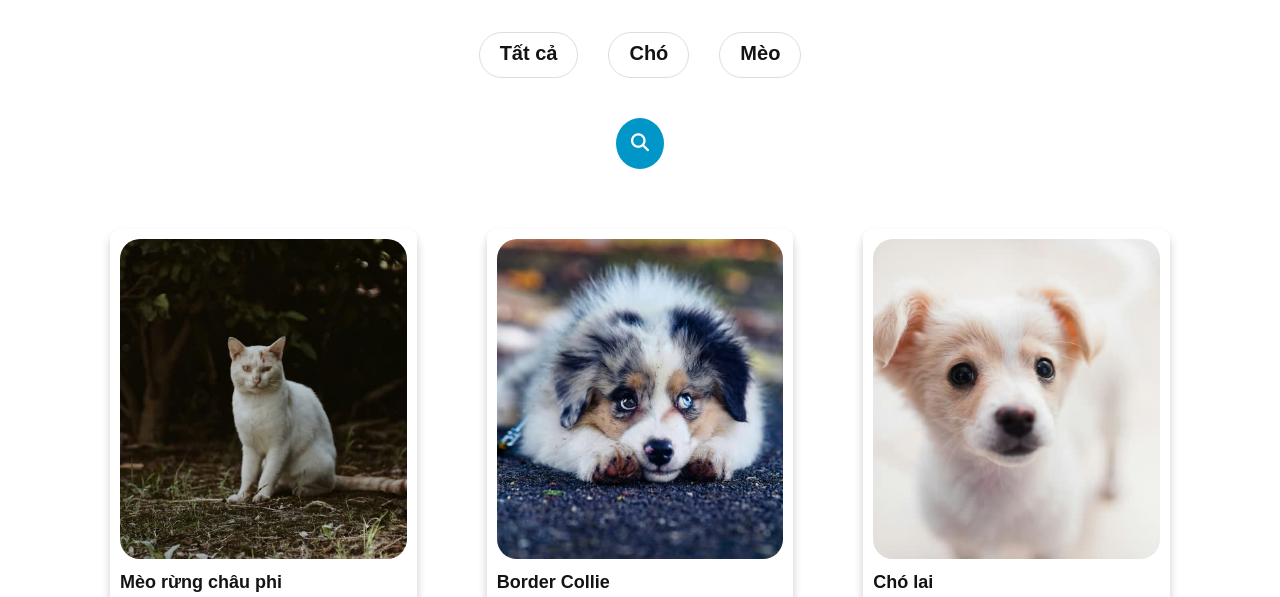
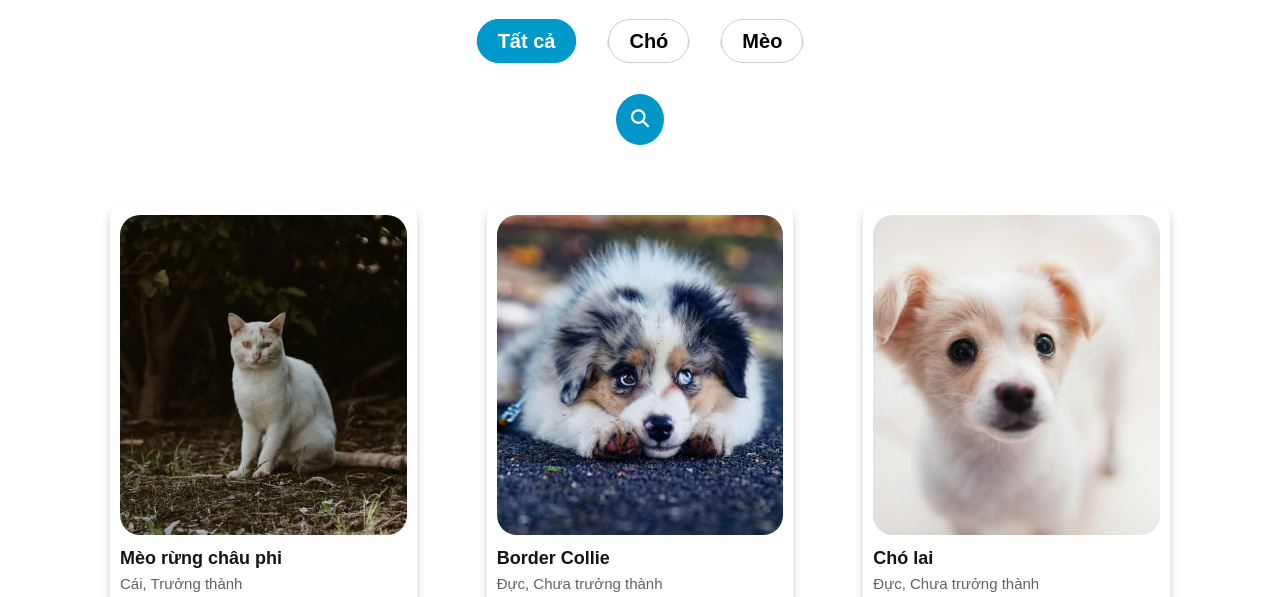
Before and after one commit to vandungz/PetConnect, a website: page Html/NhanNuoi_Tim_ten_loai.html in a window 1280 px wide. Shown: the part 177-774 px from the top of the page. Drawn offline with Linux system fonts and the light colour scheme.

Commit message:
last Update Nhận Nuôi

```diff
--- a/Html/Css/NhanNuoi_Tim_ten_loai.css
+++ b/Html/Css/NhanNuoi_Tim_ten_loai.css
@@ -157,9 +157,26 @@
   gap: 30px;
   font-weight: 550;
 }
+
+.choose-animal .animal a {
+  padding: 10px 20px;
+  border-radius: 30px;
+  text-decoration: none;
+  color: black;
+  background: white;
+  border: 1px solid #ccc;
+}
+
+.choose-animal .animal a.active {
+  background-color: #0099cc; /* Màu xanh như trong ảnh */
+  color: white;
+  border-color: #0099cc;
+
+}
+
 .choose-animal li{
   cursor: pointer;
-    padding: 12px 20px;
+  padding: 0;
   background-color: #fff;
   border-radius: 30px;
   border: 1px solid #dddddd;
@@ -171,9 +188,10 @@
 }
 .choose-animal li:hover{
   background-color: var(--primary-color);
-    transform: scale(1.1);
+  transform: scale(1.2);
   a{
     color: white;
+    background: #0096c7;
   }
 }
 
@@ -195,6 +213,9 @@
 #search-box:hover #nameInput, #search-box #nameInput:valid{
   width: 300px;
   padding: 10px 0px 10px 15px;
+  border: 1px solid #0096c7;
+  border-radius: 30px;
+  margin-right: 10px;
 }
 #search-box #btnSearch{
   background-color: #0096c7;
```
Lines whose indentation alone changed are shown as unchanged.
